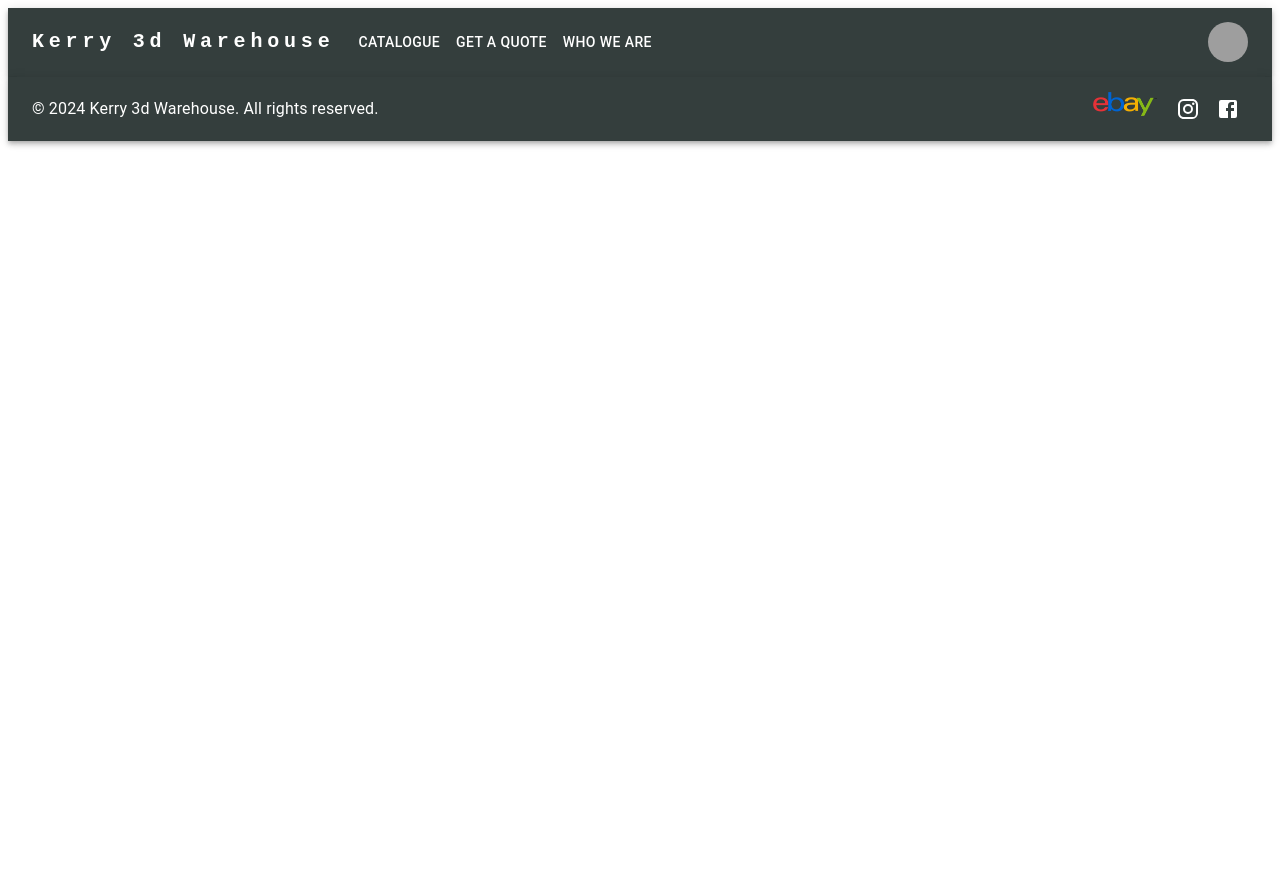
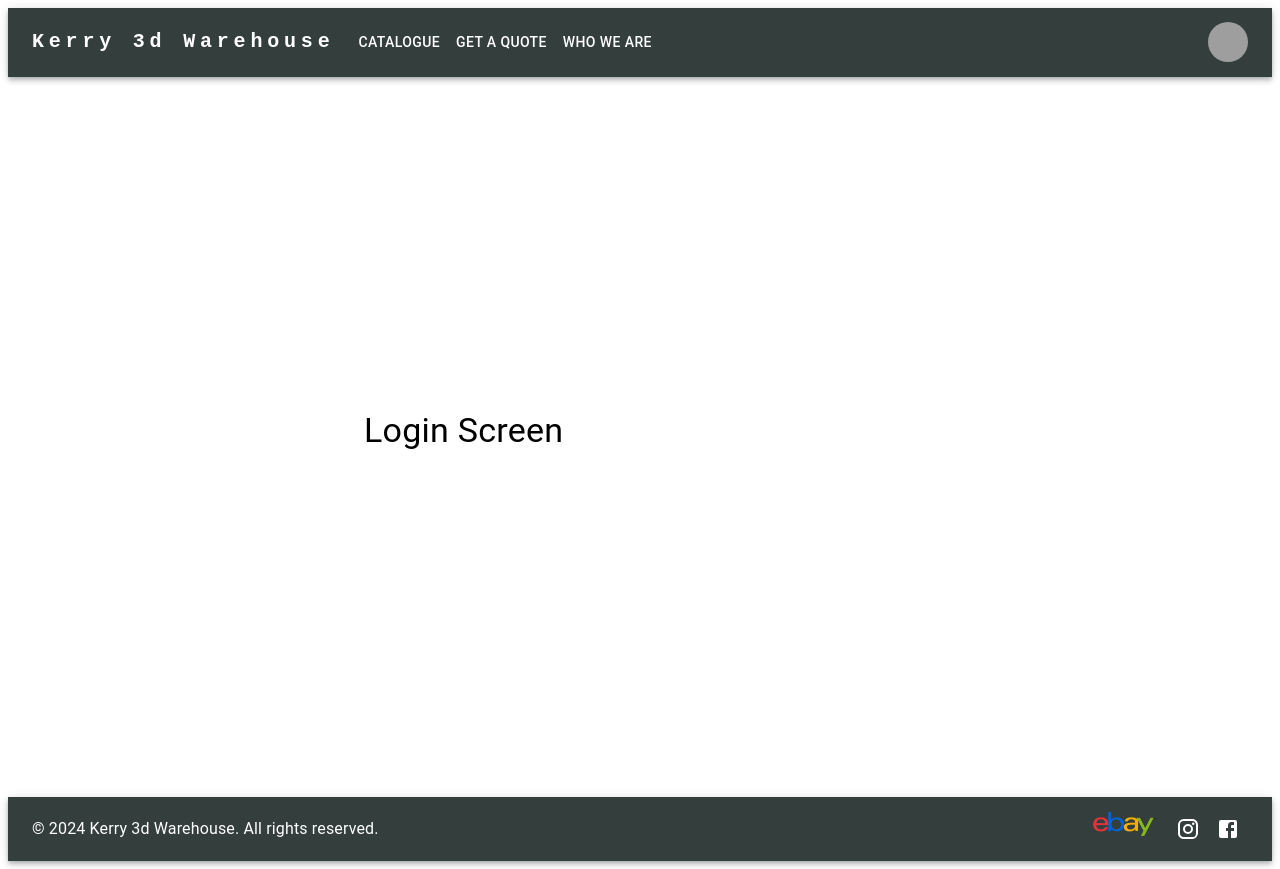
Before and after one commit to 27Stanley/kerry3dwarehouse, a React (Vite) app: page /Login in a window 1280 px wide. Before the commit the page ends 800 px from the top, so only its background shows below. Built offline with nearby package versions, Linux system fonts and the light colour scheme; grey boxes are pictures that could not be loaded.

Commit message:
login screen

```diff
--- a/src/App.tsx
+++ b/src/App.tsx
@@ -12,6 +12,7 @@ import CustomQuotes from "./screensClient/CustomQuotes";
 import Catalogue from "./screensClient/Catalogue";
 import ShoppingCart from "./screensClient/ShoppingCart";
 import EachProduct from "./screensClient/EachProduct";
+import Login from "./screensClient/Login";
 
 //User Routes
 import Account from "./screensUser/Account";
@@ -32,6 +33,7 @@ function App() {
           <Route path="/Basket" element={<Basket />} />
           <Route path="/CustomQuotes" element={<CustomQuotes />} />
           <Route path="/Catalogue" element={<Catalogue />} />
+          <Route path="Login" element={<Login />} />
 
           <Route path="/Catalogue/:productId" element={<EachProduct />} />
 
--- /dev/null
+++ b/src/screensClient/Login.tsx
@@ -0,0 +1,20 @@
+type Props = {};
+import { Button, TextField, Typography, Container, Grid } from "@mui/material";
+
+export default function Login({}: Props) {
+  return (
+    <Container
+      maxWidth="sm"
+      style={{
+        height: "90vh",
+        display: "flex",
+        flexDirection: "column",
+        justifyContent: "center",
+      }}
+    >
+      <Typography variant="h4" gutterBottom>
+        Login Screen
+      </Typography>
+    </Container>
+  );
+}
```
